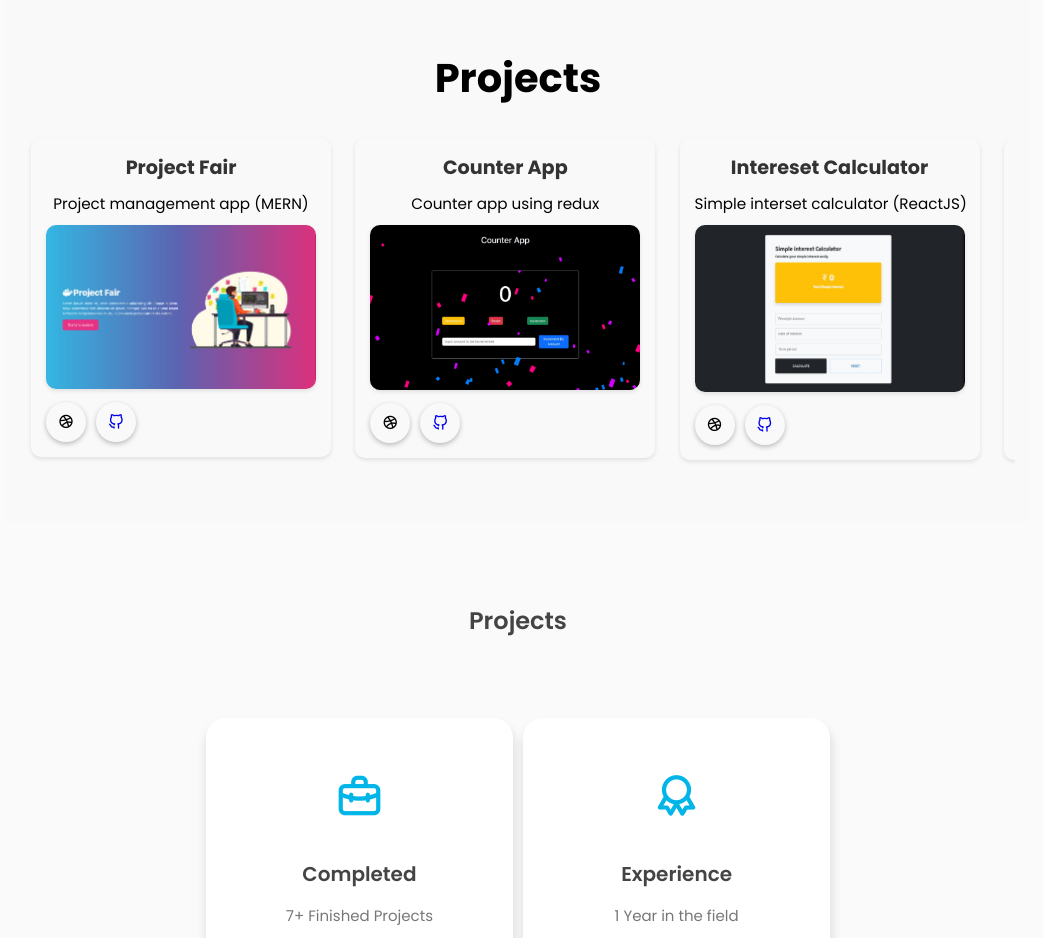
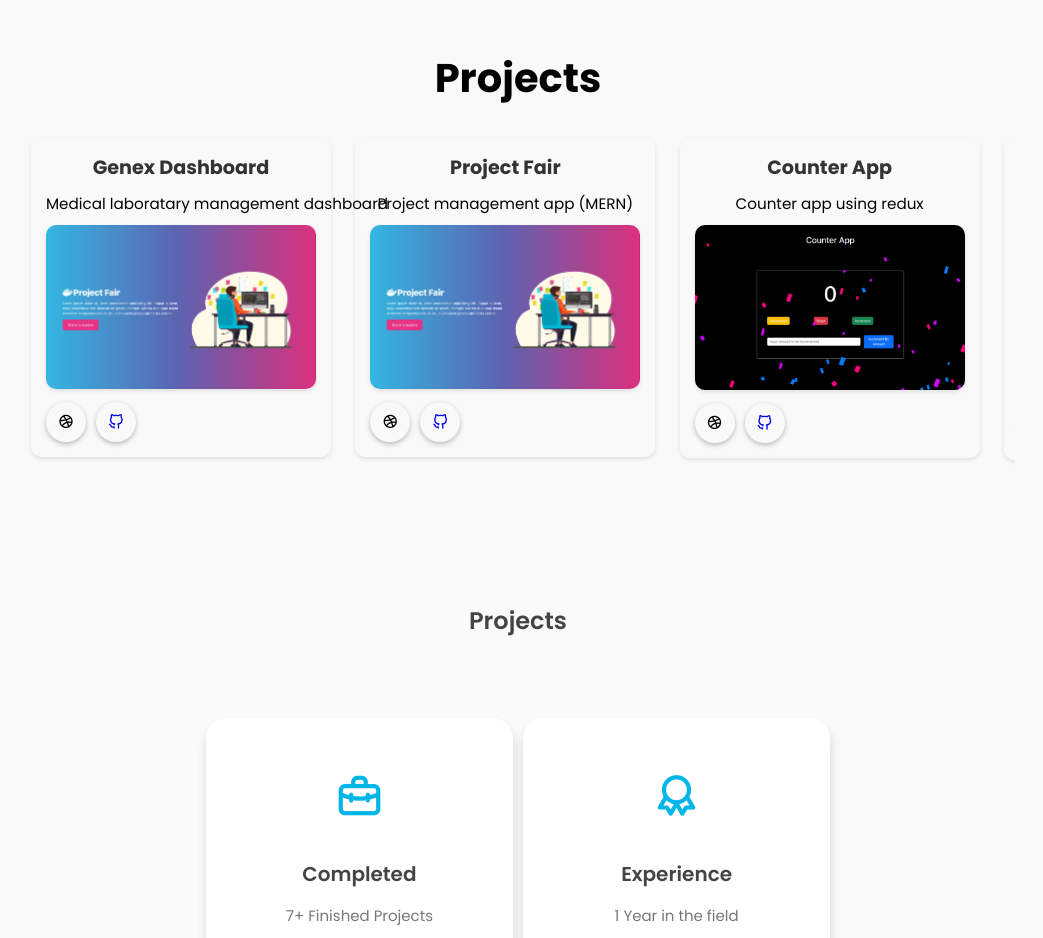
Before and after one commit to Waleed-P/portfolio, a plain HTML site: page index.html in a window 1280 px wide. Shown: the part 1360-2298 px from the top of the page, without its empty margins (122-1165 px from the left). Drawn offline with nearby package versions, Linux system fonts and the light colour scheme.

Commit message:
dashboard projects added

```diff
--- a/index.html
+++ b/index.html
@@ -202,6 +202,20 @@
           </div>
           <div class="projects-outer-div">
             <!-- Repeated inner divs -->
+            <div class="projects-inner-div">
+              <h2>Genex Dashboard</h2>
+              <p>Medical laboratary management dashboard</p>
+              <img
+                src="./assets/images/projects/project_fair.png"
+                alt="Sample Image"
+              />
+              <div class="projects-social-media">
+                <div class="icon"><i class="uil uil-dribbble"></i></div>
+                <a href="https://github.com/Waleed-P" target="_blank">
+                  <div class="icon"><i class="uil uil-github-alt"></i></div>
+                </a>
+              </div>
+            </div>
             <div class="projects-inner-div">
               <h2>Project Fair</h2>
               <p>Project management app (MERN)</p>
```
Also changed, not shown: assets/images/projects/genex.png (added).
